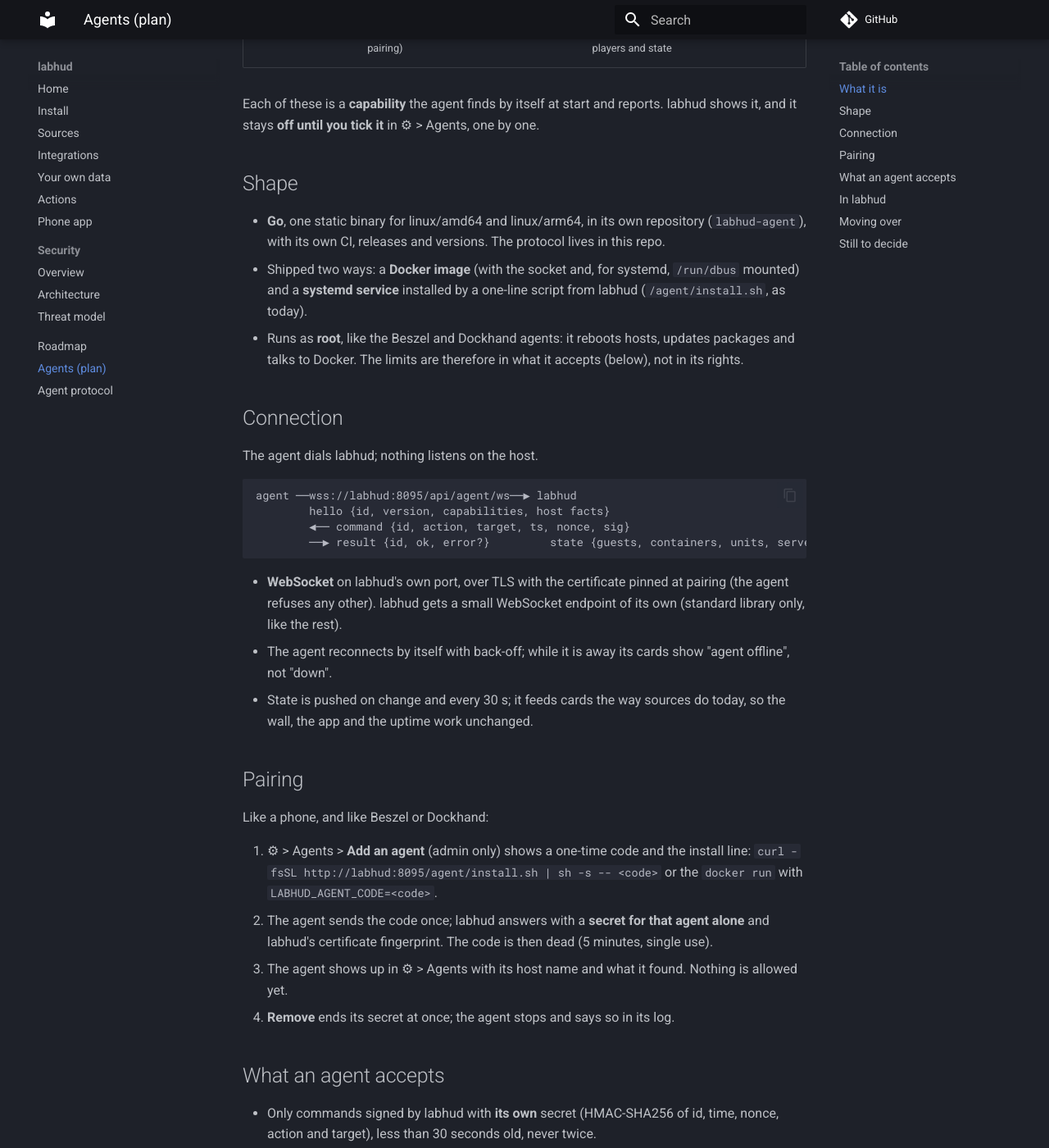
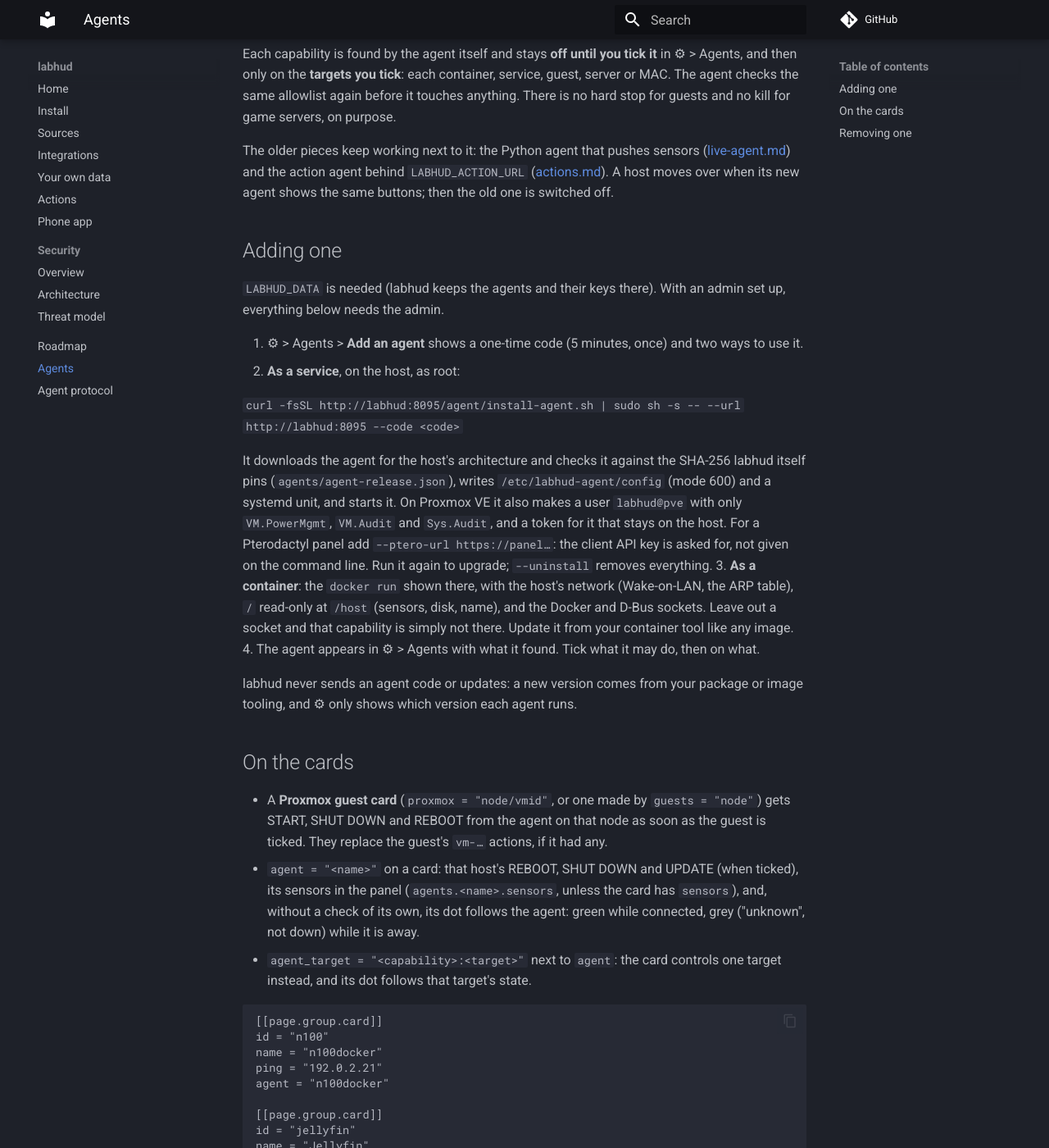
Before and after one commit to Mithrandler/labhud, an MkDocs documentation site: the page built from docs/agents.md, in a window 1280 px wide and 1400 px high, scrolled down 708 px. Shown: the whole window at 82% size. Built offline with MkDocs 1.6.1 and Material for MkDocs 9.7.7, drawn with Linux system fonts in a browser that asks for light colours; comment, search, counter and statistics services are not loaded; some of the changed text lies outside the part shown.

Commit message:
Packaging and docs for the agents: install-agent.sh with pinned checksums, the image's docker run, Dockerfile, CI; agents.md describes what exists
Co-Authored-By: Claude Opus 5.5 <noreply@anthropic.com>

````diff
--- a/docs/agents.md
+++ b/docs/agents.md
@@ -1,98 +1,89 @@
-# labhud agents (plan)
-
-> Not built yet. This is the design agreed for the next version; the action agent that exists
-> today is described in [actions.md](actions.md).
-
-## What it is
+# labhud agents
 
 One small agent on each host you want to control: a Proxmox node, a Docker host, a plain Linux
-box, the machine running a Pterodactyl panel. It does its work through the local APIs the host
-already has, never through scripts you have to write:
+box, the machine next to a Pterodactyl panel. It dials labhud (nothing listens on the host),
+reports the host's sensors and what it runs, and does what you allow through the host's own
+APIs, never through a shell or scripts you write. The agent is
+[labhud-agent](https://github.com/Mithrandler/labhud-agent), in Go; the protocol is in
+[agent-protocol.md](agent-protocol.md).
 
-| on the host | the agent uses | labhud can |
+| capability | on the host it uses | labhud can |
 |---|---|---|
-| Proxmox VE | the local API (`https://localhost:8006`, a token it makes at pairing) | start, shut down, reboot VMs and LXCs; see their state |
-| Docker | the socket (`/var/run/docker.sock`) | start, stop, restart containers; see their state and health |
-| any Linux with systemd | D-Bus (`org.freedesktop.systemd1`, `login1`) | reboot or shut down the host, restart units, update packages |
-| the same LAN | a raw socket | wake other machines (Wake-on-LAN), from the agent nearest to them |
-| Pterodactyl | the panel's client API (a key given at pairing) | start, stop, restart game servers; see players and state |
+| `sensors` | `/proc`, hwmon, `nvidia-smi`, RAPL | show CPU, memory, disk, load, uptime, CPU temperature, GPUs, power |
+| `docker` | the socket (`/var/run/docker.sock`) | start, stop, restart containers |
+| `systemd` | D-Bus (`org.freedesktop.systemd1`) | start, stop, restart services |
+| `host` | D-Bus (`login1`, a transient unit) | reboot, shut down, update packages |
+| `wol` | a UDP broadcast | wake other machines on its network |
+| `pve` | the local API (`https://localhost:8006`, a token made at install) | start, shut down, reboot VMs and LXCs |
+| `ptero` | the panel's client API (a key given at install) | start, stop, restart game servers |
 
-Each of these is a **capability** the agent finds by itself at start and reports. labhud shows
-it, and it stays **off until you tick it** in ⚙ > Agents, one by one.
+Each capability is found by the agent itself and stays **off until you tick it** in ⚙ > Agents,
+and then only on the **targets you tick**: each container, service, guest, server or MAC. The
+agent checks the same allowlist again before it touches anything. There is no hard stop for
+guests and no kill for game servers, on purpose.
 
-## Shape
+The older pieces keep working next to it: the Python agent that pushes sensors
+([live-agent.md](live-agent.md)) and the action agent behind `LABHUD_ACTION_URL`
+([actions.md](actions.md)). A host moves over when its new agent shows the same buttons; then
+the old one is switched off.
 
-- **Go**, one static binary for linux/amd64 and linux/arm64, in its own repository
-  (`labhud-agent`), with its own CI, releases and versions. The protocol lives in this repo.
-- Shipped two ways: a **Docker image** (with the socket and, for systemd, `/run/dbus` mounted)
-  and a **systemd service** installed by a one-line script from labhud (`/agent/install.sh`, as
-  today).
-- Runs as **root**, like the Beszel and Dockhand agents: it reboots hosts, updates packages and
-  talks to Docker. The limits are therefore in what it accepts (below), not in its rights.
+## Adding one
 
-## Connection
+`LABHUD_DATA` is needed (labhud keeps the agents and their keys there). With an admin set up,
+everything below needs the admin.
 
-The agent dials labhud; nothing listens on the host.
+1. ⚙ > Agents > **Add an agent** shows a one-time code (5 minutes, once) and two ways to use it.
+2. **As a service**, on the host, as root:
 
-```
-agent ──wss://labhud:8095/api/agent/ws──▶ labhud
-        hello {id, version, capabilities, host facts}
-        ◀── command {id, action, target, ts, nonce, sig}
-        ──▶ result {id, ok, error?}         state {guests, containers, units, servers}
+   ```
+   curl -fsSL http://labhud:8095/agent/install-agent.sh | sudo sh -s -- --url http://labhud:8095 --code <code>
+   ```
+
+   It downloads the agent for the host's architecture and checks it against the SHA-256 labhud
+   itself pins (`agents/agent-release.json`), writes `/etc/labhud-agent/config` (mode 600) and a
+   systemd unit, and starts it. On Proxmox VE it also makes a user `labhud@pve` with only
+   `VM.PowerMgmt`, `VM.Audit` and `Sys.Audit`, and a token for it that stays on the host. For a
+   Pterodactyl panel add `--ptero-url https://panel…`: the client API key is asked for, not
+   given on the command line. Run it again to upgrade; `--uninstall` removes everything.
+3. **As a container**: the `docker run` shown there, with the host's network (Wake-on-LAN, the
+   ARP table), `/` read-only at `/host` (sensors, disk, name), and the Docker and D-Bus sockets.
+   Leave out a socket and that capability is simply not there. Update it from your container
+   tool like any image.
+4. The agent appears in ⚙ > Agents with what it found. Tick what it may do, then on what.
+
+labhud never sends an agent code or updates: a new version comes from your package or image
+tooling, and ⚙ only shows which version each agent runs.
+
+## On the cards
+
+- A **Proxmox guest card** (`proxmox = "node/vmid"`, or one made by `guests = "node"`) gets
+  START, SHUT DOWN and REBOOT from the agent on that node as soon as the guest is ticked. They
+  replace the guest's `vm-…` actions, if it had any.
+- `agent = "<name>"` on a card: that host's REBOOT, SHUT DOWN and UPDATE (when ticked), its
+  sensors in the panel (`agents.<name>.sensors`, unless the card has `sensors`), and, without a
+  check of its own, its dot follows the agent: green while connected, grey ("unknown", not
+  down) while it is away.
+- `agent_target = "<capability>:<target>"` next to `agent`: the card controls one target
+  instead, and its dot follows that target's state.
+
+```toml
+[[page.group.card]]
+id = "n100"
+name = "n100docker"
+ping = "192.0.2.21"
+agent = "n100docker"
+
+[[page.group.card]]
+id = "jellyfin"
+name = "Jellyfin"
+agent = "n100docker"
+agent_target = "docker:jellyfin"      # also systemd:<unit>, pve:<vmid>, ptero:<id>, wol:<mac>
 ```
 
-- **WebSocket** on labhud's own port, over TLS with the certificate pinned at pairing (the
-  agent refuses any other). labhud gets a small WebSocket endpoint of its own (standard library
-  only, like the rest).
-- The agent reconnects by itself with back-off; while it is away its cards show "agent offline",
-  not "down".
-- State is pushed on change and every 30 s; it feeds cards the way sources do today, so the
-  wall, the app and the uptime work unchanged.
+The data is in the snapshot under `agents.<name>`, like any source: `agents.pve2.sensors.cpu_temp`
+can be a card's metric. The buttons reach the app through `/api/v1` as well; nothing new for it.
 
-## Pairing
+## Removing one
 
-Like a phone, and like Beszel or Dockhand:
-
-1. ⚙ > Agents > **Add an agent** (admin only) shows a one-time code and the install line:
-   `curl -fsSL http://labhud:8095/agent/install.sh | sh -s -- <code>` or the `docker run` with
-   `LABHUD_AGENT_CODE=<code>`.
-2. The agent sends the code once; labhud answers with a **secret for that agent alone** and
-   labhud's certificate fingerprint. The code is then dead (5 minutes, single use).
-3. The agent shows up in ⚙ > Agents with its host name and what it found. Nothing is allowed
-   yet.
-4. **Remove** ends its secret at once; the agent stops and says so in its log.
-
-## What an agent accepts
-
-- Only commands signed by labhud with **its own** secret (HMAC-SHA256 of id, time, nonce,
-  action and target), less than 30 seconds old, never twice.
-- Only actions of a **ticked capability**, and only on **targets labhud lists for it**: the VMs,
-  containers, units or game servers you chose in ⚙, kept by labhud and sent to the agent as an
-  allowlist it checks too. A compromised labhud can therefore act only on what you allowed.
-- Never a shell: each action maps to one API call written in the agent.
-- Package updates: `apt-get update && apt-get -y upgrade` (or `dnf`), started as a transient
-  systemd unit so it survives the agent restarting; the result comes back as an event.
-
-## In labhud
-
-- `agents.py`: pairing, secrets (in `LABHUD_DATA`), the WebSocket endpoint, the allowlists.
-- ⚙ > Agents: list, add, remove, the capabilities and targets per agent.
-- Cards: `agent = "<name>"` on a card (or `guests` / `containers` that follow an agent, like
-  `guests` follows Proxmox today) gives it the agent's state and buttons.
-- `/api/v1`: the app gets the agents' buttons through the actions it already knows; nothing new
-  to learn for it.
-
-## Moving over
-
-The current pieces keep working until an agent covers them: `agents/labhud-agent.py` (sensors
-and TOML actions) and any agent behind `LABHUD_ACTION_URL`. A host moves when its new agent
-shows the same buttons; then its old agent is switched off.
-
-## Still to decide
-
-- Whether labhud may push an **update of the agent itself** (convenient; also the most powerful
-  thing a compromised labhud could do).
-- Sensors (temperatures, GPUs, power): move into the Go agent at once, or keep the Python agent
-  for them for a while.
-- Pterodactyl: one agent on the panel host for all servers (the client API), or one per node
-  through Wings.
+⚙ > Agents > **Remove** deletes its key in labhud at once and tells the agent, which deletes its
+own and stops. To bring it back, pair it again with a new code.
--- a/docs/security.md
+++ b/docs/security.md
@@ -94,6 +94,27 @@ real certificate is often simpler. `LABHUD_HOSTS` does not change: it lists `hos
 whatever the scheme.
 
 ## Agents
+
+**labhud-agent** ([agents.md](agents.md)) dials labhud on `/api/agent/ws`:
+
+- Its key is **derived from the pairing code on both sides and never sent**; labhud proves it
+  knows the code too, so an agent cannot be paired to an impostor. labhud keeps only a hash and
+  a derived secret of each code, never the code.
+- **Every frame is signed** (HMAC-SHA256) in both directions, bound to its connection, numbered,
+  and refused when older than 30 s: a captured frame cannot be replayed, here or on another
+  connection.
+- **Over plain HTTP the content is not encrypted**: the names of your containers, guests and
+  services, and the sensors, cross the LAN in clear. Nothing in them is a secret, and nothing
+  can be changed or forged in transit; if that is still too much, give labhud a certificate
+  (`LABHUD_TLS_CERT`) and use `https://`. labhud then vouches for it at pairing and the agent
+  pins it.
+- The endpoint answers under any name (the signature is the check) and **refuses any request
+  with an `Origin`**, which every browser sends with a WebSocket: no web page can reach it.
+- What it may do is ticked in ⚙ and checked **twice**, by labhud and by the agent. The Proxmox
+  token and the Pterodactyl key stay on the host, in `/etc/labhud-agent/config` (mode 600).
+- labhud never sends an agent code or an update.
+
+The older agents:
 
 - **Push** (recommended): the agent sends its data to labhud, signed with a key of its own
   (`LABHUD_PUSH_<NAME>_KEY`), and listens on nothing. A forged or replayed push is refused. See
--- a/docs/threat-model.md
+++ b/docs/threat-model.md
@@ -93,6 +93,19 @@ HTTP (`setupmode.py`).
 | Someone at the display bypasses the keypad (developer tools) | labhud refuses an action, and maintenance, without a live ticket | nothing |
 | Someone at the display puts a host in maintenance to hide an outage | off unless `[maintenance] buttons = true`; at most 7 days; logged and in the history | the host stays grey and silent until it ends |
 
+### Agents (labhud-agent)
+
+| attack | stopped by | left over |
+|---|---|---|
+| Pairing a fake agent | a one-time code, 144 bits, 5 minutes, admin only | someone who reads the code in those minutes pairs an agent that is allowed nothing until ticked |
+| A fake labhud collects agents | labhud must prove it knows the code; an agent refuses a wrong proof | nothing |
+| Recording the pairing | only a hash of the code and nonces travel; the key is derived, never sent | nothing |
+| Replaying or reflecting a frame | each frame is signed for its connection, its direction and its number, at most 30 s old | nothing |
+| Someone on the LAN reads the traffic | `https://` with a pinned certificate, if labhud has one | over plain HTTP: names of containers, guests, services, and the sensors |
+| A web page opens the WebSocket | refused when the request has an `Origin` | nothing |
+| labhud itself is taken over | the agent acts only on the ticked targets, with the ticked verbs, and accepts no code | the ticked buttons can be pressed: that is their price |
+| Command injection through a target | targets have a strict shape, checked in labhud and in the agent; each verb is one API call | nothing |
+
 ### Availability
 
 | attack | stopped by | left over |
--- a/mkdocs.yml
+++ b/mkdocs.yml
@@ -23,5 +23,5 @@ nav:
       - Architecture: architecture.md
       - Threat model: threat-model.md
   - Roadmap: ROADMAP.md
-  - Agents (plan): agents.md
+  - Agents: agents.md
   - Agent protocol: agent-protocol.md
````
Also changed, not shown: CHANGELOG.md (+19 -0 lines), server.py (+30 -7 lines), 5 other files.
